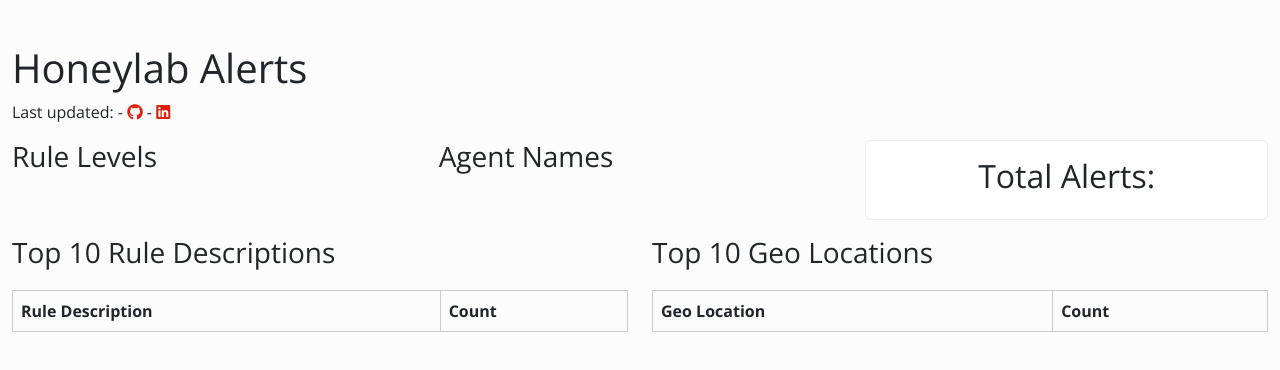
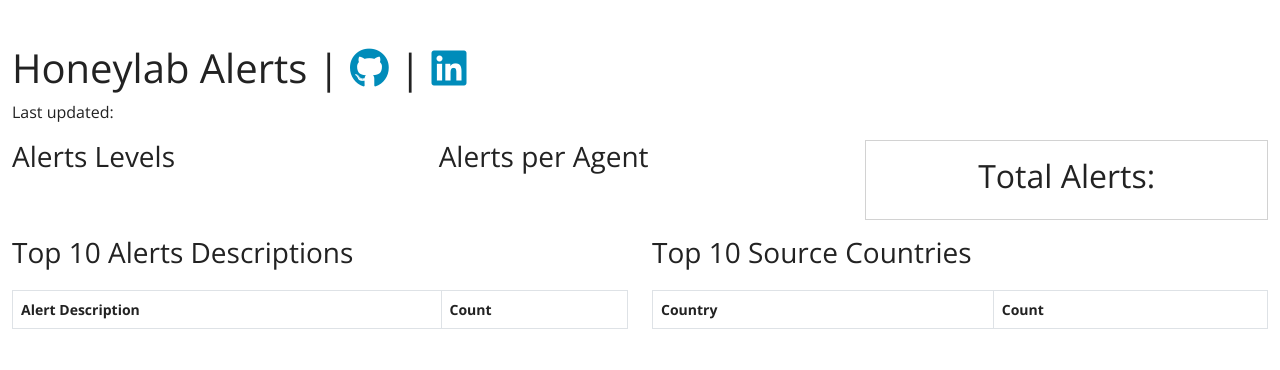
Before and after one commit to jorgesoft/honeylab, a plain HTML site: page static_site/index.html in a window 1280 px wide. Drawn offline with nearby package versions, Linux system fonts and the light colour scheme; no server answers.

Commit message:
Change style and labeling of summary page

```diff
--- a/static_site/index.html
+++ b/static_site/index.html
@@ -4,7 +4,7 @@
     <meta charset="UTF-8">
     <meta name="viewport" content="width=device-width, initial-scale=1.0">
     <title>Honeylab Alerts</title>
-    <link href="https://cdn.jsdelivr.net/npm/bootswatch@5.3.3/dist/simplex/bootstrap.min.css" rel="stylesheet">
+    <link href="https://cdn.jsdelivr.net/npm/bootswatch@5.3.3/dist/yeti/bootstrap.min.css" rel="stylesheet">
     <script src="https://d3js.org/d3.v6.min.js"></script>
     <!-- Include Font Awesome -->
     <link href="https://cdnjs.cloudflare.com/ajax/libs/font-awesome/5.15.1/css/all.min.css" rel="stylesheet">
@@ -60,23 +60,24 @@
 <body>
     <div class="container-fluid">
         <div class="header-container">
-            <h1 class="mt-4">Honeylab Alerts</h1>
+            <h1 class="mt-4">Honeylab Alerts |
+            <a href="https://github.com/jorgesoft/honeylab" class="icon-link" target="_blank">
+            <i class="fab fa-github"></i></a> |
+            <a href="https://www.linkedin.com/in/jorgeecsilva/" class="icon-link" target="_blank">
+            <i class="fab fa-linkedin"></i></a>
+            </h1>
         </div>
-        <p>Last updated: <span id="last-updated"></span> -
-            <a href="https://github.com/jorgesoft/honeylab" class="icon-link" target="_blank">
-            <i class="fab fa-github"></i></a> -
-            <a href="https://www.linkedin.com/in/jorgeecsilva/" class="icon-link" target="_blank">
-            <i class="fab fa-linkedin"></i></a></p>
+        <p>Last updated: <span id="last-updated"></span></p>
         <div class="row">
             <div class="col-md-4">
-                <h3>Rule Levels</h3>
+                <h3>Alerts Levels</h3>
                 <div class="chart-container">
                     <div id="rule-level-chart"></div>
                     <div id="rule-level-legend" class="chart-legend"></div>
                 </div>
             </div>
             <div class="col-md-4">
-                <h3>Agent Names</h3>
+                <h3>Alerts per Agent</h3>
                 <div class="chart-container">
                     <div id="agent-name-chart"></div>
                     <div id="agent-name-legend" class="chart-legend"></div>
@@ -93,15 +94,13 @@
             </div>
         </div>
         <p></p>
-        <p></p>
-        <p></p>
         <div class="row">
             <div class="col-md-6">
-                <h3>Top 10 Rule Descriptions</h3>
+                <h3>Top 10 Alerts Descriptions</h3>
                 <table class="table table-bordered">
                     <thead>
                         <tr>
-                            <th>Rule Description</th>
+                            <th>Alert Description</th>
                             <th>Count</th>
                         </tr>
                     </thead>
@@ -109,11 +108,11 @@
                 </table>
             </div>
             <div class="col-md-6">
-                <h3>Top 10 Geo Locations</h3>
+                <h3>Top 10 Source Countries</h3>
                 <table class="table table-bordered">
                     <thead>
                         <tr>
-                            <th>Geo Location</th>
+                            <th>Country</th>
                             <th>Count</th>
                         </tr>
                     </thead>
```
